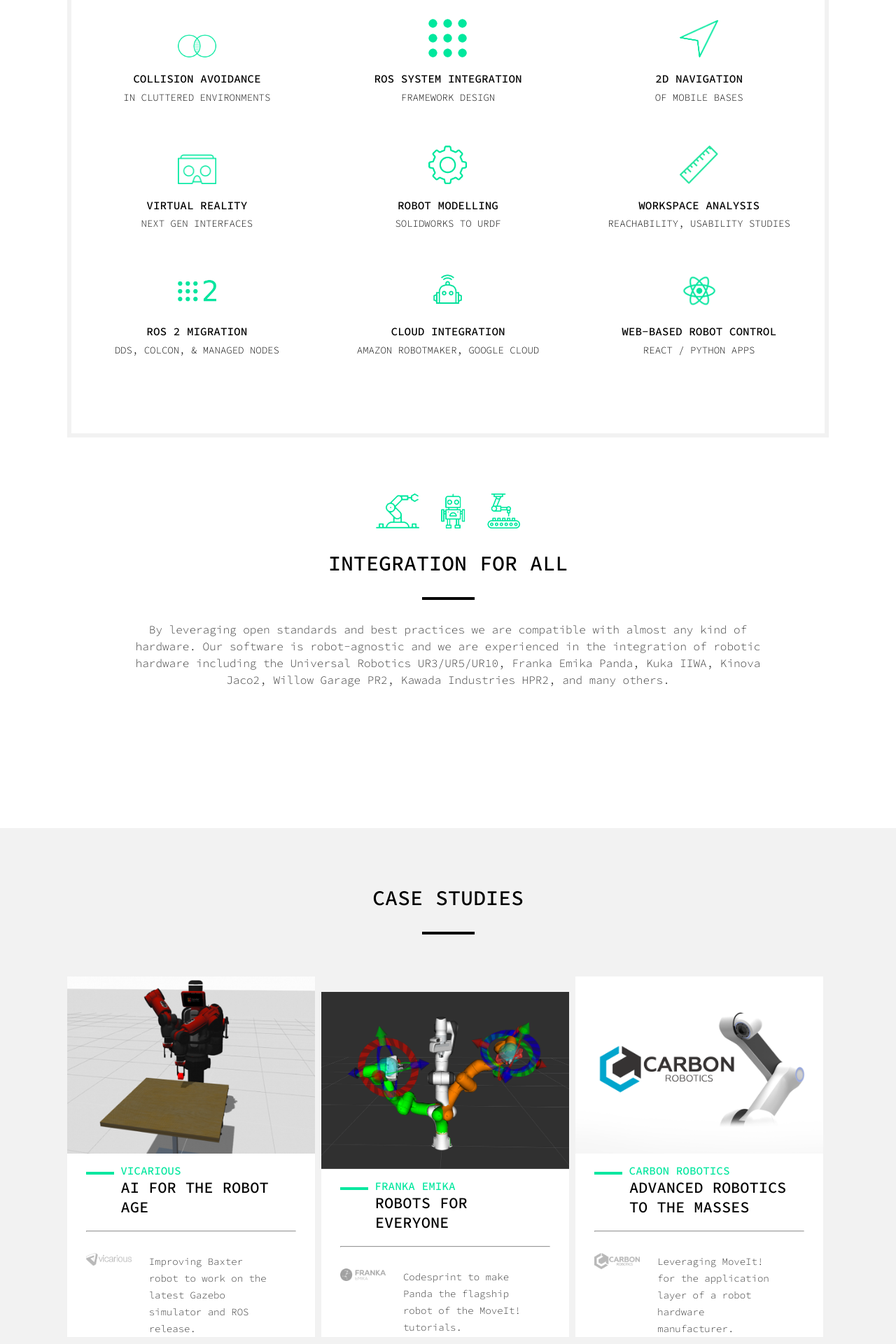
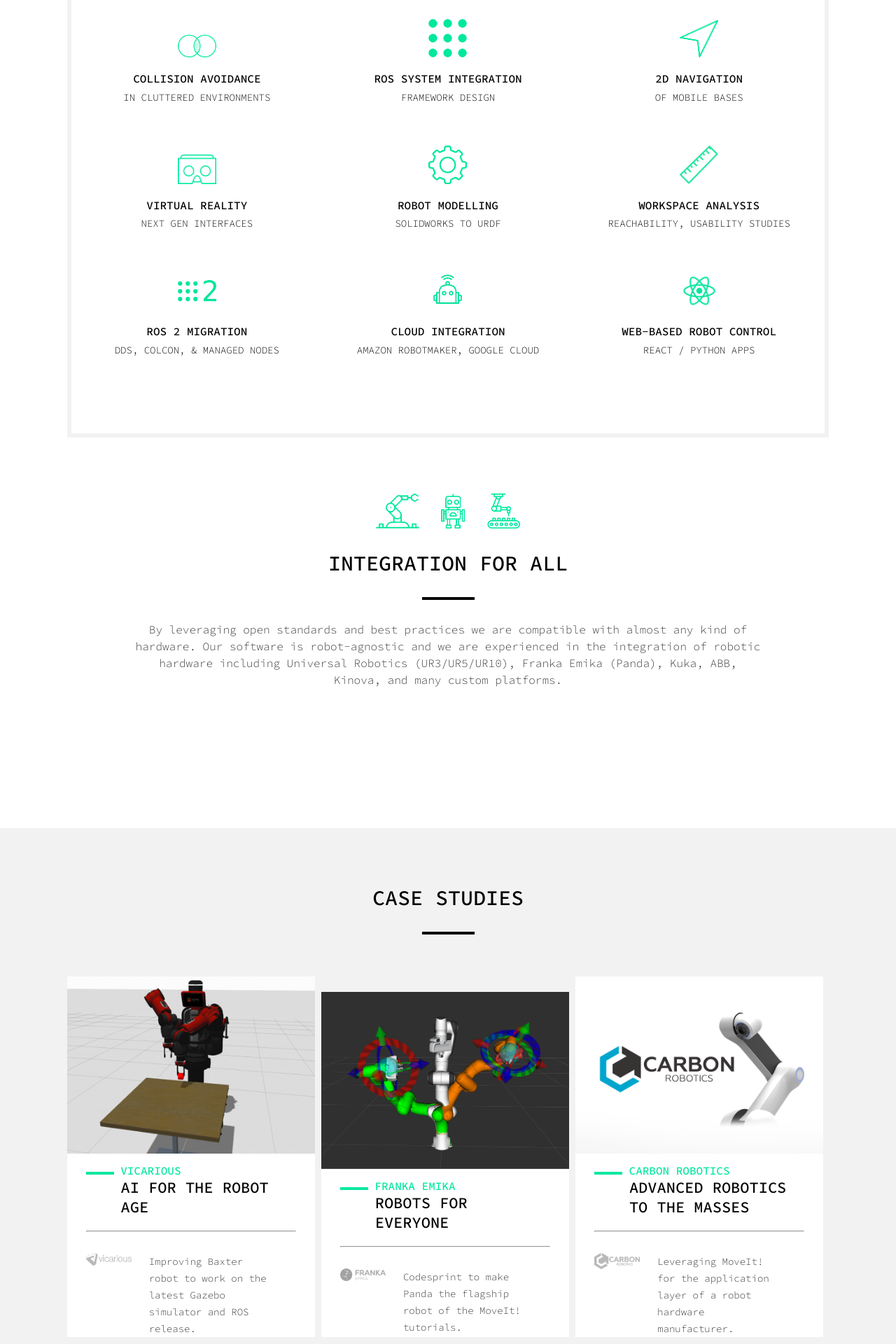
Before and after one commit to PickNikRobotics/beta_moveit_website, a Jekyll site: the page built from index.md, in a window 1280 px wide. Shown: the part 2616-4536 px from the top of the page at 70% size. Built offline with Jekyll 4.4.1, drawn with Linux system fonts in a browser that asks for light colours; nearby versions of some CDN libraries.

Commit message:
Improve hardware experience

```diff
--- a/_layouts/home.html
+++ b/_layouts/home.html
@@ -221,8 +221,10 @@
             <img class="integIcon" src="./images/integration-icons.jpg" alt="robot icons">
             <div class="integTitle">INTEGRATION FOR ALL</div>
             <div class="lineN"></div>
-            <div class="integSubText">By leveraging open standards and best practices we are compatible with almost any kind of hardware. Our software is robot-agnostic and we are experienced in the integration of robotic hardware including the Universal Robotics UR3/UR5/UR10,
-                Franka Emika Panda, Kuka IIWA, Kinova Jaco2, Willow Garage PR2, Kawada Industries HPR2, and many others.</div>
+            <div class="integSubText">By leveraging open standards and best practices we are compatible with almost
+                any kind of hardware. Our software is robot-agnostic and we are experienced in the integration of
+                robotic hardware including Universal Robotics (UR3/UR5/UR10), Franka Emika (Panda), Kuka, ABB, Kinova,
+                and many custom platforms.</div>
         </div>
         <div class="lightgreybg">
             <div class="caseStudies">
```
